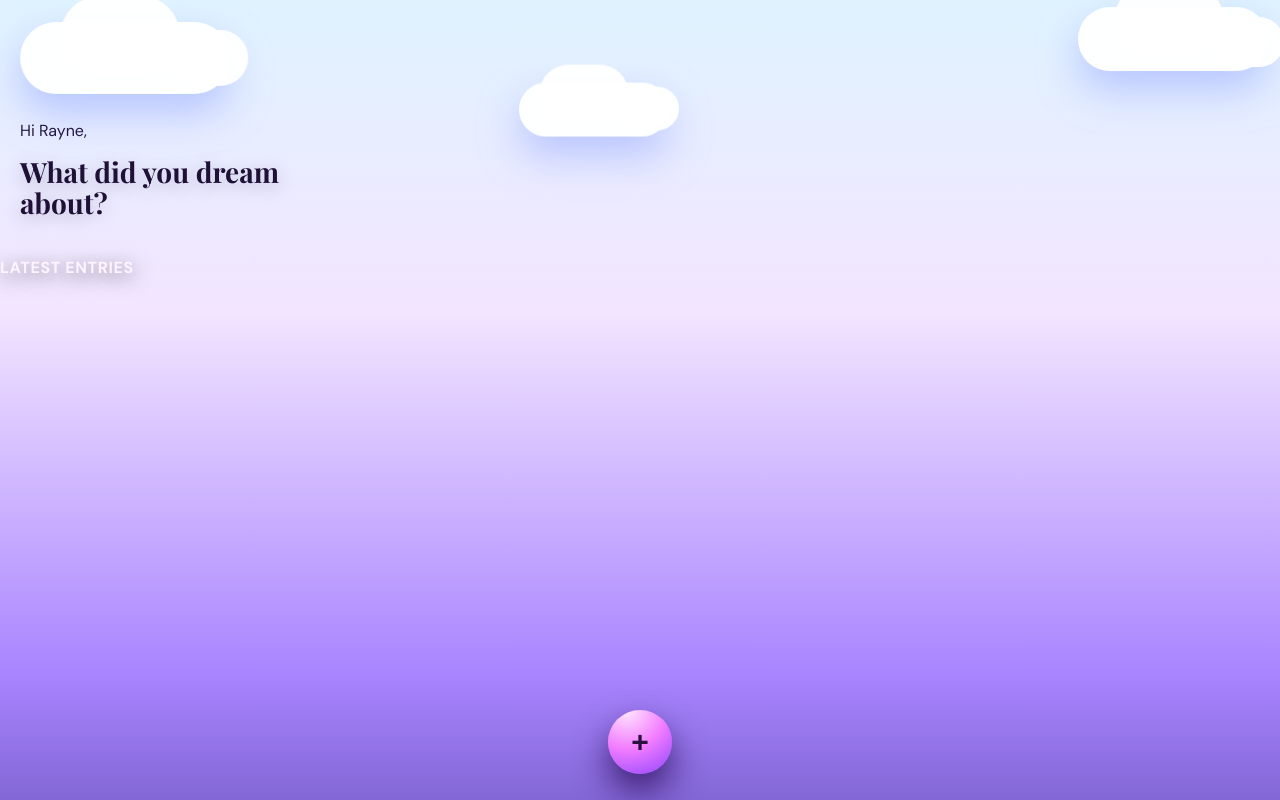
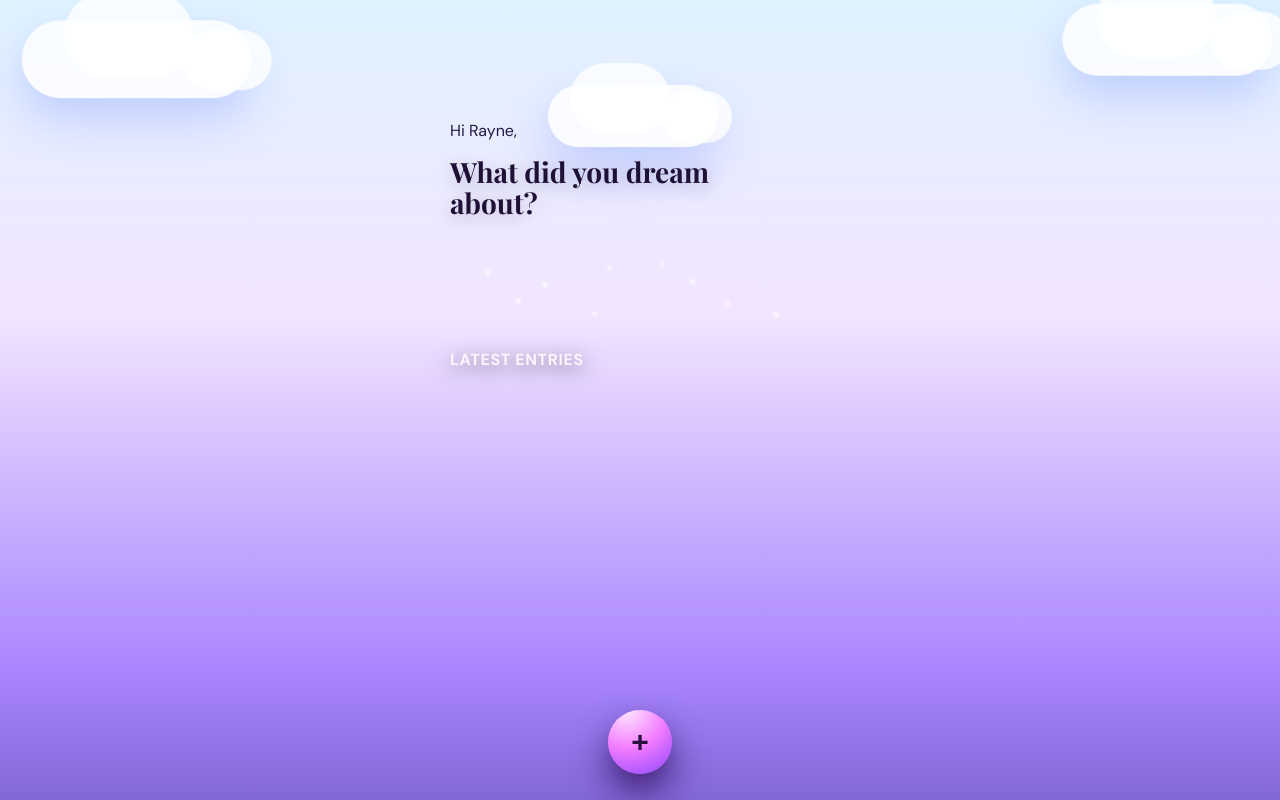
Before and after one commit to rayneeckersall/Persistent-Data, a website: page dreamjournal/public/index.html in a window 1280 px wide. Drawn offline with nearby package versions, Linux system fonts and the light colour scheme; no server answers.

Commit message:
adding twinkling stars and fixing padding and margins

```diff
--- a/dreamjournal/public/index.html
+++ b/dreamjournal/public/index.html
@@ -31,10 +31,31 @@
       </div>
     </header>
 
-    <section class="entries-section">
-      <h2 class="section-title">Latest Entries</h2>
-      <div id="latestEntries" class="entries-list"></div>
-    </section>
+<section class="entries-section">
+  <!-- new star cluster -->
+<div class="star-cluster">
+  <!-- row 1 -->
+  <div class="star s1"></div>
+  <div class="star s2"></div>
+  <div class="star s3"></div>
+  <div class="star s4"></div>
+
+  <!-- row 2 (slightly higher/lower offset) -->
+  <div class="star s5"></div>
+  <div class="star s6"></div>
+  <div class="star s7"></div>
+
+  <!-- row 3 (very subtle, scattered) -->
+  <div class="star s8"></div>
+  <div class="star s9"></div>
+</div>
+
+
+  <h2 class="section-title">Latest Entries</h2>
+
+  <div id="latestEntries" class="entries-list"></div>
+</section>
+
   </main>
 
  <button id="addDreamBtn" class="fab" type="button">+</button>
--- a/dreamjournal/public/style.css
+++ b/dreamjournal/public/style.css
@@ -29,7 +29,7 @@ html,
 body {
   margin: 0;
   padding: 0;
-  height: 100%;
+  overflow-y: auto;
 }
 
 body {
@@ -60,18 +60,25 @@ body {
     var(--bg-night-bottom) 100%
   );
   background-attachment: fixed;
+   min-height: 100vh;
+  overflow-y: auto;
   background-size: 100% calc(100% + 240px);
   background-position-y: calc(-80px * var(--scroll-progress));
 }
 
-/* existing main content container */
-.content {
-  padding: 24px 16px 80px;
+/* main content area under the hero */
+.home-layout {
+  position: relative;
+  z-index: 3;
   max-width: 420px;
   margin: 0 auto;
-  position: relative;
-  z-index: 3;
+  padding: 0 20px 80px; /* 20px left/right for BOTH hero + entries */
+   display: block;
+  width: 100%;
+  min-height: auto;
+  padding-bottom: 120px; /* keeps entries from hitting the FAB */
 }
+
 
 /* optional star layer overlay */
 .star-layer {
@@ -88,14 +95,69 @@ body {
   background-size: 4px 4px, 3px 3px, 3px 3px;
 }
 
+/* =====================================
+   STAR CLUSTER — scattered & dreamy
+   ===================================== */
+.star-cluster {
+  position: relative;
+  height: 90px;          /* slightly taller to allow scattered layout */
+  margin-bottom: 8px;
+  pointer-events: none;
+  opacity: 0.9;
+}
+
+/* base star styling */
+.star {
+  position: absolute;
+  width: 7px;
+  height: 7px;
+  background: radial-gradient(circle, #ffffff 0%, rgba(255,255,255,0) 70%);
+  border-radius: 50%;
+  animation: twinkle 3.8s ease-in-out infinite alternate;
+  filter: drop-shadow(0 0 4px rgba(255, 255, 255, 0.9));
+}
+
+/* scatter positions */
+.s1 { top: 20px; left: 9%;  animation-delay: 0s; }
+.s2 { top: 32px; left: 24%; animation-delay: .4s; }
+.s3 { top: 14px; left: 41%; animation-delay: 1.2s; }
+.s4 { top: 28px; left: 63%; animation-delay: .8s; }
+
+.s5 { top: 48px; left: 17%; animation-delay: .6s; }
+.s6 { top: 60px; left: 37%; animation-delay: 1.1s; }
+.s7 { top: 50px; left: 72%; animation-delay: .9s; }
+
+.s8 { top: 10px; left: 55%; animation-delay: 1.6s; transform: scale(0.75); }
+.s9 { top: 62px; left: 85%; animation-delay: .3s; transform: scale(0.6); }
+
+/* gentle shimmer animation */
+@keyframes twinkle {
+  0% {
+    opacity: 0.75;
+    transform: translateY(0) scale(1);
+  }
+  50% {
+    opacity: 1;
+    transform: translateY(-2px) scale(1.15);
+  }
+  100% {
+    opacity: 0.8;
+    transform: translateY(0) scale(1);
+  }
+}
+
+
 /* ===========================
    HERO (DAY SKY + CLOUDS)
    =========================== */
 
 .hero {
   position: relative;
-  padding: 50px 20px 32px;
+  padding: 50px 0 32px; /* no left/right, home-layout handles that */
 }
+
+
+
 
 .hero-sky {
   position: absolute;
@@ -104,14 +166,15 @@ body {
   z-index: -2;
 }
 
-/* fluffy clouds — only visible if you have .cloud-1/2/3 divs in HTML */
+/* fluffy animated clouds */
 .cloud {
   position: absolute;
-  background: rgba(255, 255, 255, 0.96);
-  box-shadow: 0 18px 40px rgba(143, 163, 255, 0.55);
+  background: rgba(255, 255, 255, 0.8); /* lighter opacity */
+  box-shadow: 0 20px 45px rgba(143, 163, 255, 0.45);
   border-radius: 999px;
 }
 
+/* extra blobs to make them lumpy */
 .cloud::before,
 .cloud::after {
   content: "";
@@ -120,78 +183,83 @@ body {
   border-radius: 999px;
 }
 
+/* left cloud */
 .cloud-1 {
+  width: 230px;
+  height: 78px;
+  top: 26px;
+  left: 10px;
+  animation: floatCloud 20s ease-in-out infinite;
+}
+.cloud-1::before {
+  width: 130px;
+  height: 86px;
+  top: -28px;
+  left: 42px;
+}
+.cloud-1::after {
+  width: 90px;
+  height: 60px;
+  top: 10px;
+  right: -20px;
+}
+
+/* right cloud */
+.cloud-2 {
   width: 210px;
   height: 72px;
-  top: 26px;
-  left: 12px;
-  animation: floatCloud 18s ease-in-out infinite;
+  top: 8px;
+  right: 16px;
+  animation: floatCloud 24s ease-in-out infinite reverse;
 }
-.cloud-1::before {
+.cloud-2::before {
   width: 120px;
   height: 80px;
   top: -26px;
-  left: 40px;
+  left: 34px;
 }
-.cloud-1::after {
+.cloud-2::after {
   width: 80px;
-  height: 56px;
+  height: 58px;
   top: 8px;
   right: -18px;
 }
 
-.cloud-2 {
-  width: 190px;
-  height: 64px;
-  top: 10px;
-  right: 18px;
-  animation: floatCloud 22s ease-in-out infinite reverse;
+/* center-ish cloud lower down */
+.cloud-3 {
+  width: 170px;
+  height: 62px;
+  top: 90px;
+  left: 42%;
+  transform: translateX(-50%);
+  animation: floatCloud 22s ease-in-out infinite;
 }
-.cloud-2::before {
-  width: 110px;
+.cloud-3::before {
+  width: 100px;
   height: 70px;
   top: -22px;
-  left: 36px;
+  left: 22px;
 }
-.cloud-2::after {
+.cloud-3::after {
   width: 70px;
-  height: 50px;
-  top: 10px;
-  right: -16px;
+  height: 52px;
+  top: 6px;
+  right: -14px;
 }
 
-.cloud-3 {
-  width: 150px;
-  height: 54px;
-  top: 86px;
-  left: 40%;
-  transform: translateX(-50%);
-  animation: floatCloud 20s ease-in-out infinite;
-}
-.cloud-3::before {
-  width: 90px;
-  height: 60px;
-  top: -18px;
-  left: 20px;
-}
-.cloud-3::after {
-  width: 60px;
-  height: 44px;
-  top: 4px;
-  right: -10px;
-}
-
+/* calm but noticeable drift */
 @keyframes floatCloud {
   0% {
     transform: translate3d(0, 0, 0);
   }
   50% {
-    transform: translate3d(12px, -6px, 0);
+    transform: translate3d(20px, -10px, 0);
   }
   100% {
     transform: translate3d(0, 0, 0);
   }
 }
+
 
 /* hero text stays on the left */
 .hero-text {
@@ -229,11 +297,16 @@ body {
   text-shadow: 0 4px 20px rgba(10, 4, 40, 0.7);
 }
 
-.entries-grid {
+.entries-list {
   display: flex;
   flex-direction: column;
-  gap: 14px;
+  gap: 24px;   /* was around 12–14px */
+  margin-top: 10px;
+  padding-bottom: 140px;
 }
+
+
+
 
 /* Dream cards */
 
@@ -244,7 +317,7 @@ body {
     rgba(241, 224, 255, 0.98)
   );
   border-radius: 22px;
-  padding: 14px 18px;
+  padding: 18px 20px;
   box-shadow: 0 18px 35px rgba(28, 7, 71, 0.5);
   backdrop-filter: blur(18px);
   border: 1px solid rgba(255, 255, 255, 0.85);
```
